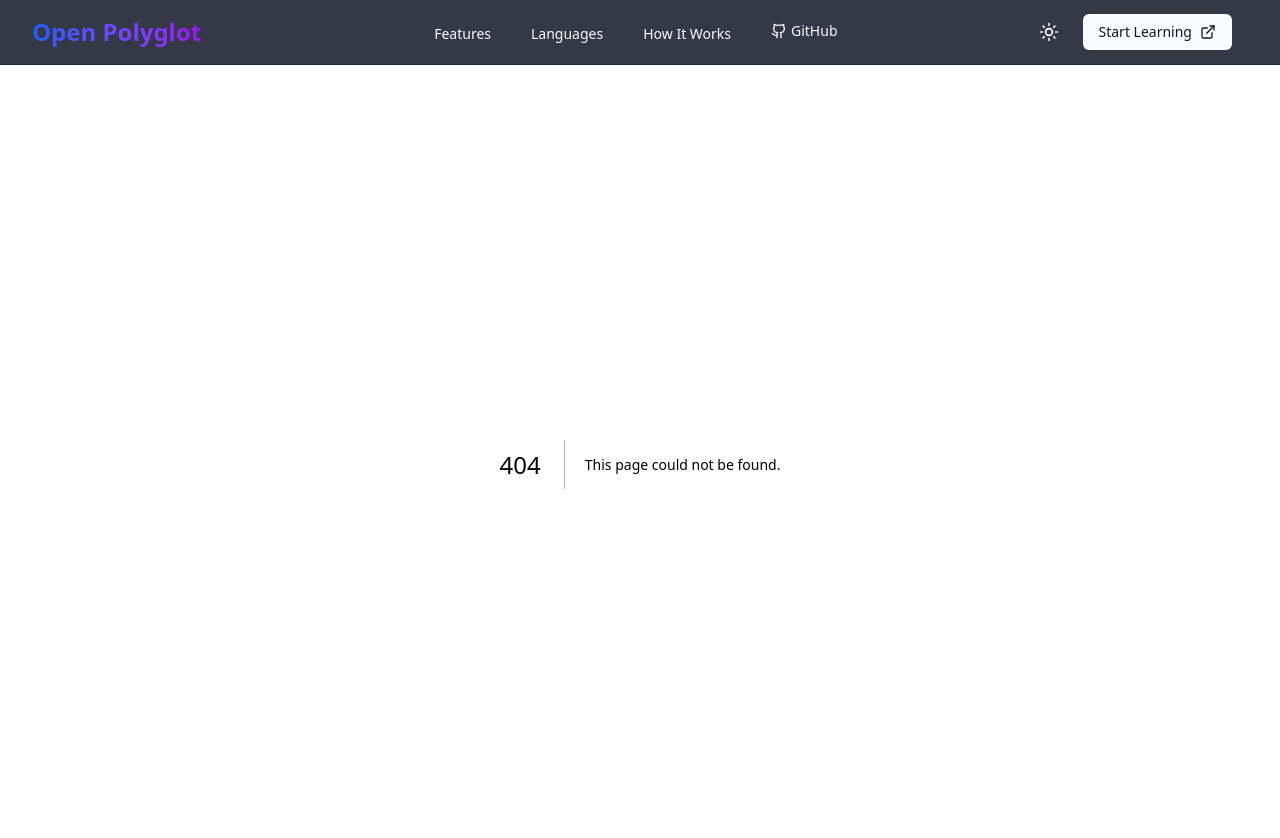
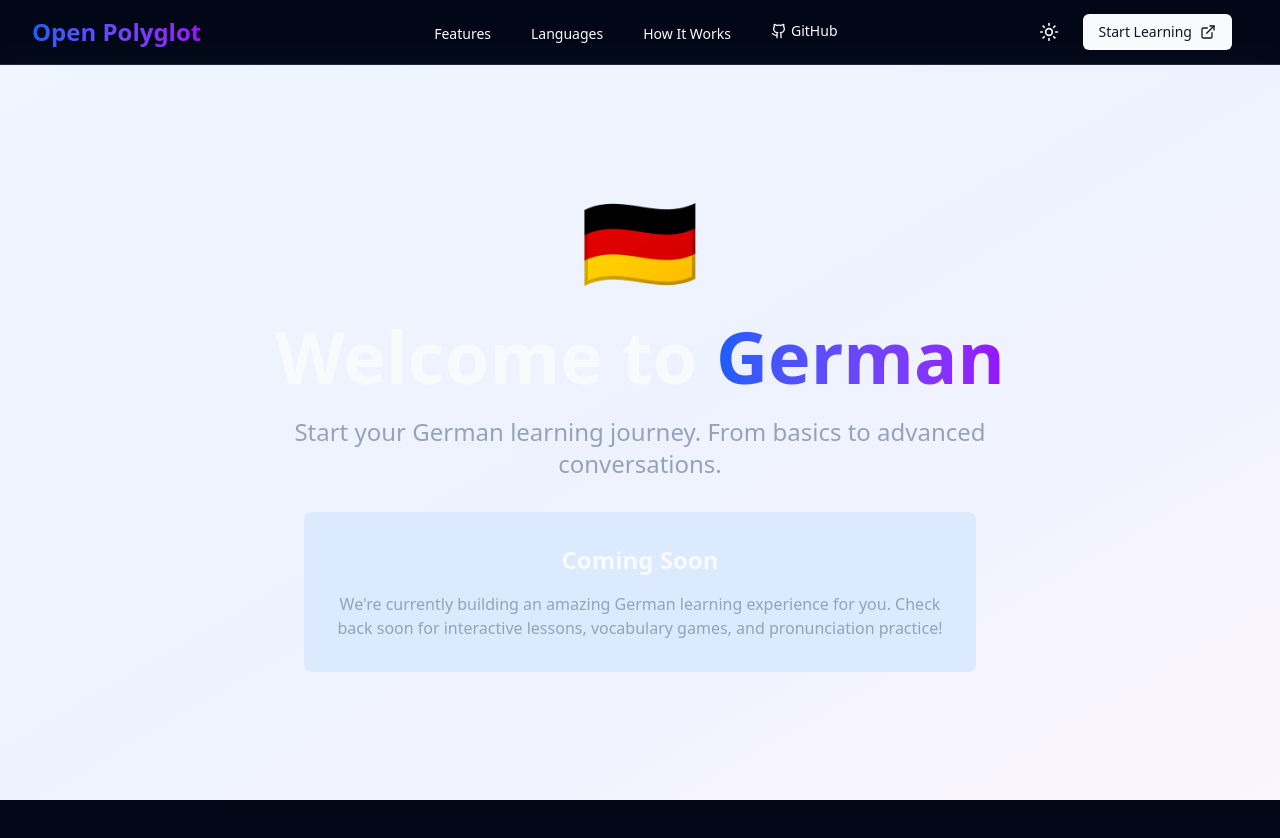
Before and after one commit to yahyashareef48/open-polyglot, a Next.js app: page /languages/german in a window 1280 px wide. Before the commit this address had no page. Shown: the top 838 px of the page. Built offline with nearby package versions, Linux system fonts and the light colour scheme.

Commit message:
languege page

```diff
--- /dev/null
+++ b/app/languages/french/page.tsx
@@ -0,0 +1,26 @@
+export default function FrenchHome() {
+  return (
+    <div className="min-h-screen bg-background">
+      <section className="relative overflow-hidden bg-gradient-to-br from-red-50 via-blue-50 to-white dark:from-slate-900 dark:via-red-900/20 dark:to-blue-900/20">
+        <div className="relative max-w-7xl mx-auto px-4 sm:px-6 lg:px-8 py-24 lg:py-32">
+          <div className="text-center">
+            <div className="text-8xl mb-8">🇫🇷</div>
+            <h1 className="text-4xl md:text-6xl lg:text-7xl font-bold text-foreground mb-6">
+              Bienvenue to <span className="bg-gradient-to-r from-red-600 to-blue-600 bg-clip-text text-transparent">French</span>
+            </h1>
+            <p className="text-xl md:text-2xl text-muted-foreground mb-8 max-w-3xl mx-auto">
+              Discover the beauty of the French language. From Parisian cafés to Quebec winters.
+            </p>
+            <div className="bg-red-100 dark:bg-red-900/20 rounded-lg p-8 max-w-2xl mx-auto">
+              <h2 className="text-2xl font-bold text-foreground mb-4">En Développement</h2>
+              <p className="text-muted-foreground">
+                We're crafting a beautiful French learning experience for you.
+                Soon you'll master French pronunciation, grammar, and culture!
+              </p>
+            </div>
+          </div>
+        </div>
+      </section>
+    </div>
+  );
+}
--- /dev/null
+++ b/app/languages/german/page.tsx
@@ -0,0 +1,26 @@
+export default function GermanHome() {
+  return (
+    <div className="min-h-screen bg-background">
+      <section className="relative overflow-hidden bg-gradient-to-br from-blue-50 via-indigo-50 to-purple-50 dark:from-slate-900 dark:via-purple-900/20 dark:to-blue-900/20">
+        <div className="relative max-w-7xl mx-auto px-4 sm:px-6 lg:px-8 py-24 lg:py-32">
+          <div className="text-center">
+            <div className="text-8xl mb-8">🇩🇪</div>
+            <h1 className="text-4xl md:text-6xl lg:text-7xl font-bold text-foreground mb-6">
+              Welcome to <span className="bg-gradient-to-r from-blue-600 to-purple-600 bg-clip-text text-transparent">German</span>
+            </h1>
+            <p className="text-xl md:text-2xl text-muted-foreground mb-8 max-w-3xl mx-auto">
+              Start your German learning journey. From basics to advanced conversations.
+            </p>
+            <div className="bg-blue-100 dark:bg-blue-900/20 rounded-lg p-8 max-w-2xl mx-auto">
+              <h2 className="text-2xl font-bold text-foreground mb-4">Coming Soon</h2>
+              <p className="text-muted-foreground">
+                We're currently building an amazing German learning experience for you.
+                Check back soon for interactive lessons, vocabulary games, and pronunciation practice!
+              </p>
+            </div>
+          </div>
+        </div>
+      </section>
+    </div>
+  );
+}
--- /dev/null
+++ b/app/languages/spanish/page.tsx
@@ -0,0 +1,26 @@
+export default function SpanishHome() {
+  return (
+    <div className="min-h-screen bg-background">
+      <section className="relative overflow-hidden bg-gradient-to-br from-yellow-50 via-red-50 to-orange-50 dark:from-slate-900 dark:via-yellow-900/20 dark:to-red-900/20">
+        <div className="relative max-w-7xl mx-auto px-4 sm:px-6 lg:px-8 py-24 lg:py-32">
+          <div className="text-center">
+            <div className="text-8xl mb-8">🇪🇸</div>
+            <h1 className="text-4xl md:text-6xl lg:text-7xl font-bold text-foreground mb-6">
+              Bienvenidos to <span className="bg-gradient-to-r from-yellow-600 to-red-600 bg-clip-text text-transparent">Spanish</span>
+            </h1>
+            <p className="text-xl md:text-2xl text-muted-foreground mb-8 max-w-3xl mx-auto">
+              ¡Hola! Embark on your Spanish adventure. From Madrid to Mexico City and beyond.
+            </p>
+            <div className="bg-yellow-100 dark:bg-yellow-900/20 rounded-lg p-8 max-w-2xl mx-auto">
+              <h2 className="text-2xl font-bold text-foreground mb-4">¡Próximamente!</h2>
+              <p className="text-muted-foreground">
+                We're preparing an exciting Spanish learning journey for you.
+                Get ready to explore Spanish grammar, vocabulary, and rich Hispanic culture!
+              </p>
+            </div>
+          </div>
+        </div>
+      </section>
+    </div>
+  );
+}
```
